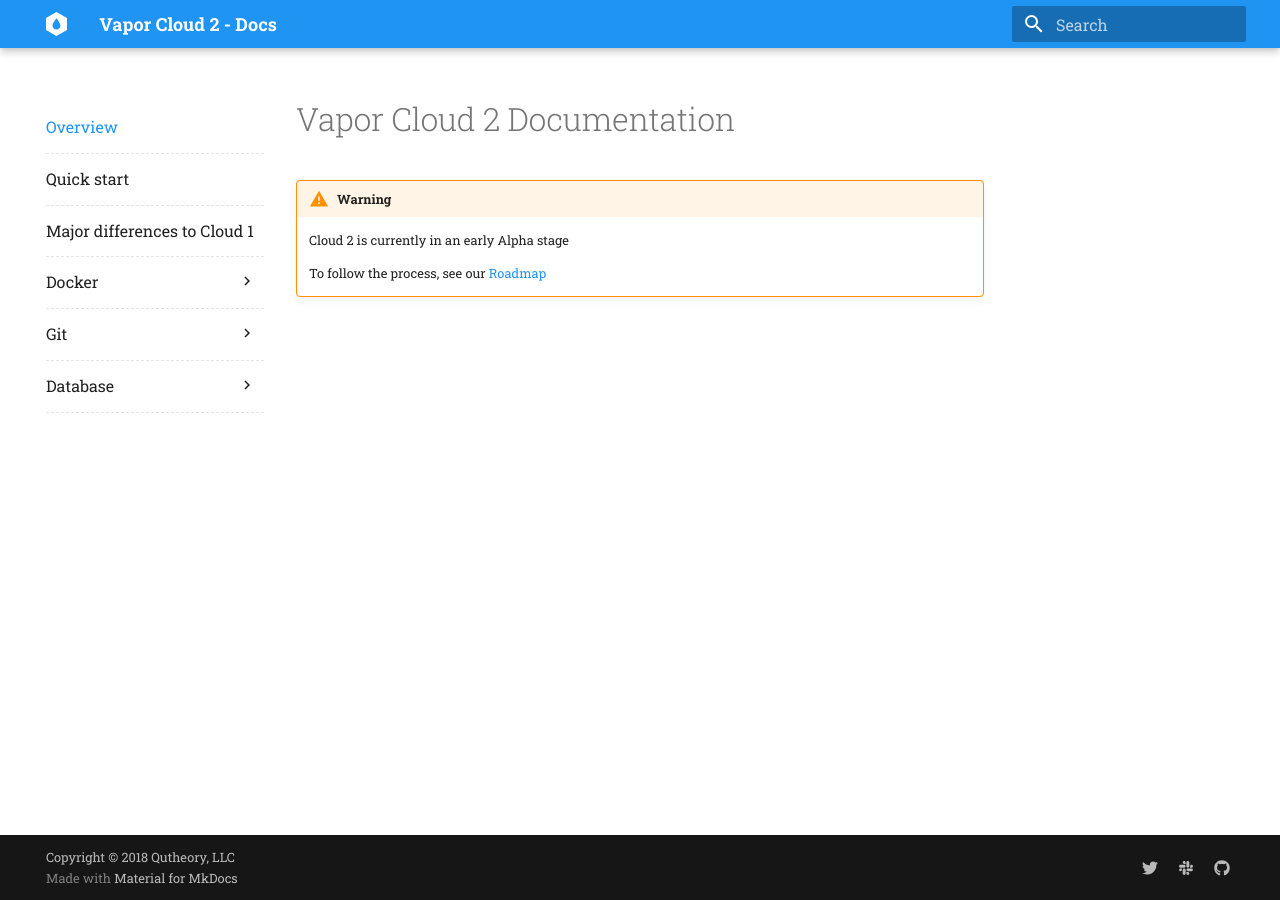
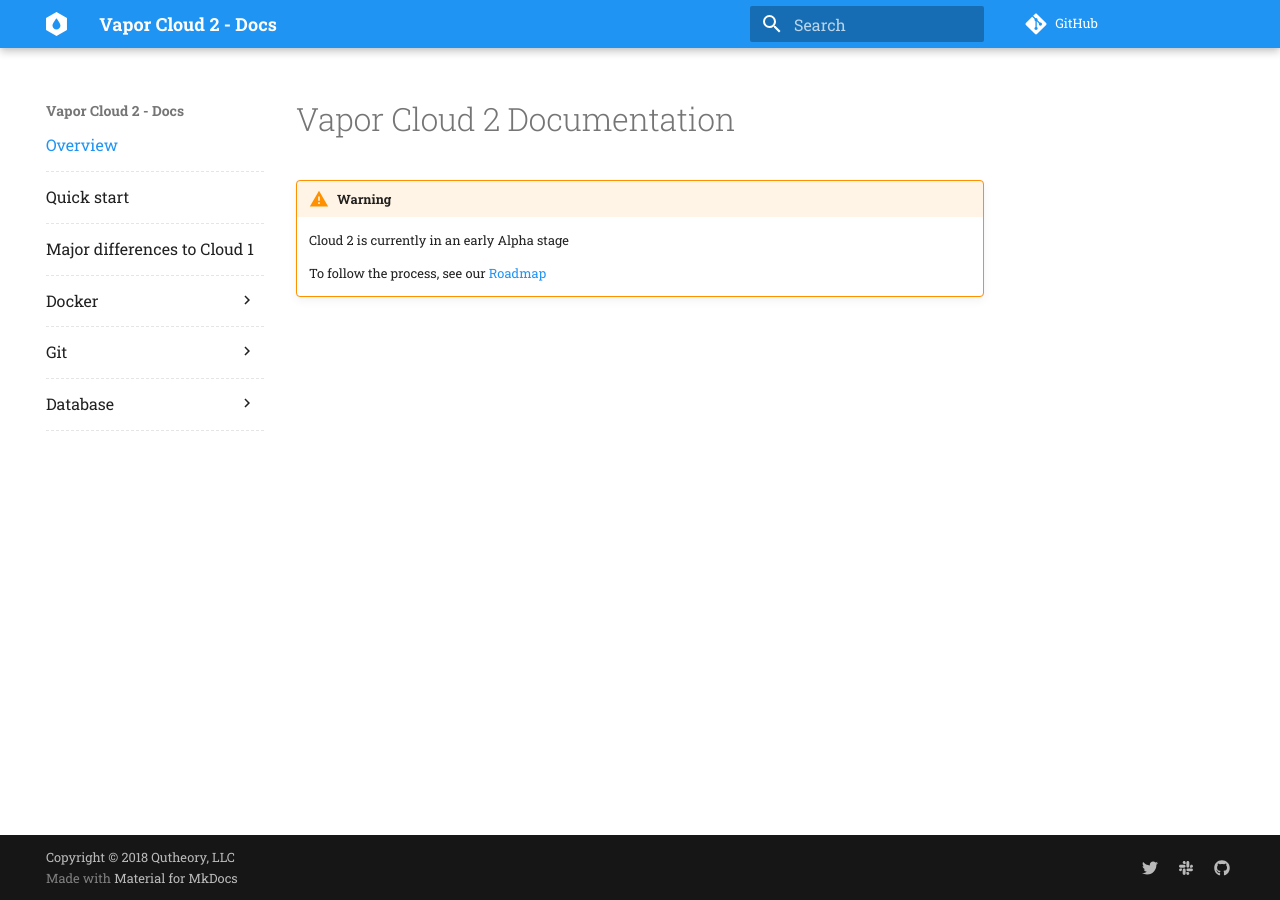
Before and after one commit to qutheory/docsv2, an MkDocs documentation site: the page built from docs/index.md, in a window 1280 px wide. Built offline with MkDocs 1.6.1 and Material for MkDocs 9.7.7, drawn with Linux system fonts in a browser that asks for light colours; comment, search, counter and statistics services are not loaded; old or Windows-style settings are respelled for this version of MkDocs.

Commit message:
Fixing mobile nav

```diff
--- a/docs/stylesheets/extra.css
+++ b/docs/stylesheets/extra.css
@@ -6,5 +6,5 @@
 }
 
 .md-nav__title {
-  display: none;
+  display: block;
 }
--- a/mkdocs.yml
+++ b/mkdocs.yml
@@ -30,8 +30,8 @@ theme:
     accent: 'purple'
   logo: 'images/white-cloud-icon.svg'
 
-#repo_url: http://github.com/vapor/vapor
-#edit_uri: https://github.com/vapor/documentation/edit/master/3.0/docs/
+repo_url: http://github.com/vapor-cloud/docsv2
+edit_uri: https://github.com/vapor-cloud/docsv2/edit/master/docs/
 extra:
     social:
         - type: 'twitter'
```
